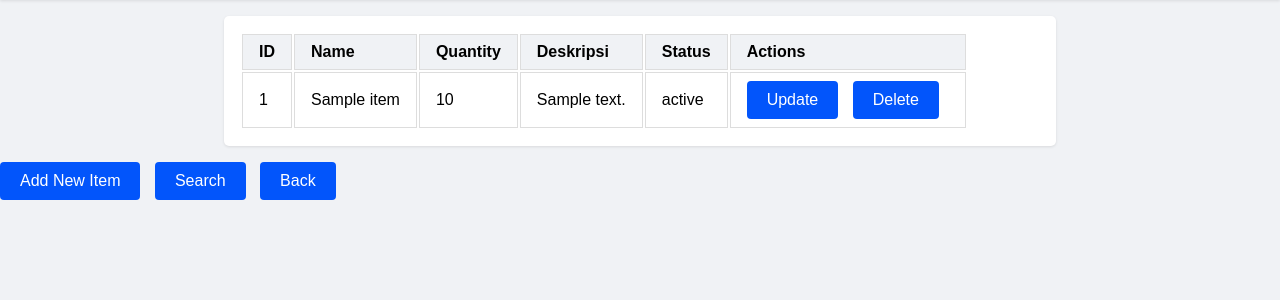
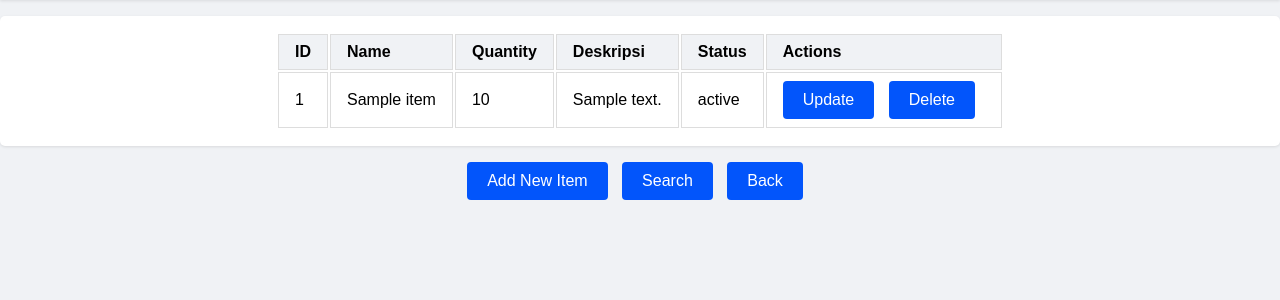
Before and after one commit to hi-lufz1/STQA_Warehouse, a Flask app: page /show in a window 1280 px wide. Shown: the part 60-360 px from the top of the page. Run offline with Flask 3, Linux system fonts and the light colour scheme; tables that the repository leaves empty hold one stand-in row (values such as "Sample post").

Commit message:
berantakin

```diff
--- a/static/style.css
+++ b/static/style.css
@@ -62,6 +62,7 @@ body {
 
 .main-content .card {
   background-color: #fff;
+
   padding: 1rem;
   border-radius: 5px;
   box-shadow: 0 1px 3px rgba(0, 0, 0, 0.1);
@@ -130,13 +131,17 @@ body {
 
 /* Table container */
 .table-container {
+  display: flex;
+  justify-content: center; /* Mengatur konten di tengah horizontal */
+  align-items: center; /* Mengatur konten di tengah vertikal */
   padding: 1rem;
   background-color: #fff;
   border-radius: 5px;
   box-shadow: 0 1px 3px rgba(0, 0, 0, 0.1);
   margin: 1rem auto;
-  max-width: 800px;
-  overflow: hidden; /* Maintain layout when content overflows */
+  display: auto;
+  overflow: hidden;
+  overflow-x: auto;
 }
 
 /* Table */
@@ -150,6 +155,7 @@ td {
   padding: 0.5rem 1rem;
   border: 1px solid #ddd;
   text-align: left;
+
 }
 
 th {
@@ -171,7 +177,7 @@ tr:hover {
   border-radius: 8px; /* Rounded corners */
   padding: 20px; /* Inner padding */
   box-shadow: 0 4px 8px rgba(0, 0, 0, 0.1); /* Subtle shadow */
-  display: flex; /* Use flexbox for layout */
+  display: auto; /* Use flexbox for layout */
   flex-direction: column; /* Stack elements vertically */
 }
 
@@ -210,6 +216,7 @@ tr:hover {
   border-radius: 4px; /* Rounded corners for button */
   cursor: pointer; /* Indicate clickable button */
   margin-top: 10px; /* Spacing above button */
+  text-align: center;
   transition: background-color 0.3s ease; /* Smooth color transition on hover */
   margin-left: 1rem
 }
--- a/templates/search.html
+++ b/templates/search.html
@@ -10,15 +10,21 @@
         <div class="header">
             <h1>Search Item</h1>
         </div>
+<div class ="main-content">
             <div class="form-container">
                 <form method="post">
                     <div class="form-group">
                         <input type="text" name="search" class="form-input" placeholder="Search...">
+                    </div>
+                    <div class="form-group">
                         <button type="submit" class="form-button">Search</button>
                     </div>
                 </form>
             </div>
+    </div>
+        <div class="card" style="padding-left: 2rem;">
             <a href="{{ url_for('home') }}" class="button">Back</a>
+        </div>
     </div>
 </body>
 </html>
--- a/templates/show_items.html
+++ b/templates/show_items.html
@@ -10,8 +10,10 @@
     <div class="header">
       <h1>Warehouse Inventory</h1>
     </div>
+
     <div class="table-container">
-      <table>
+      <div class="card">
+        <table style="width:100%">
           <thead>
             <tr>
               <th>ID</th>
@@ -39,11 +41,16 @@
           </tbody>
         </table>
       </div>
+    </div>
+
     <div class="button-container">
+      <div class="card" style="text-align: center;">
         <a href="{{ url_for('add_item') }}" class="button">Add New Item</a>
         <a href="{{ url_for('search') }}" class="button">Search</a>
         <a href="{{ url_for('home') }}" class="button">Back</a>
       </div>
     </div>
+
+  </div>
 </body>
 </html>
```
Also changed, not shown: templates/add_item.html (+6 -1 lines), database.db. Lines whose indentation alone changed are shown as unchanged.
